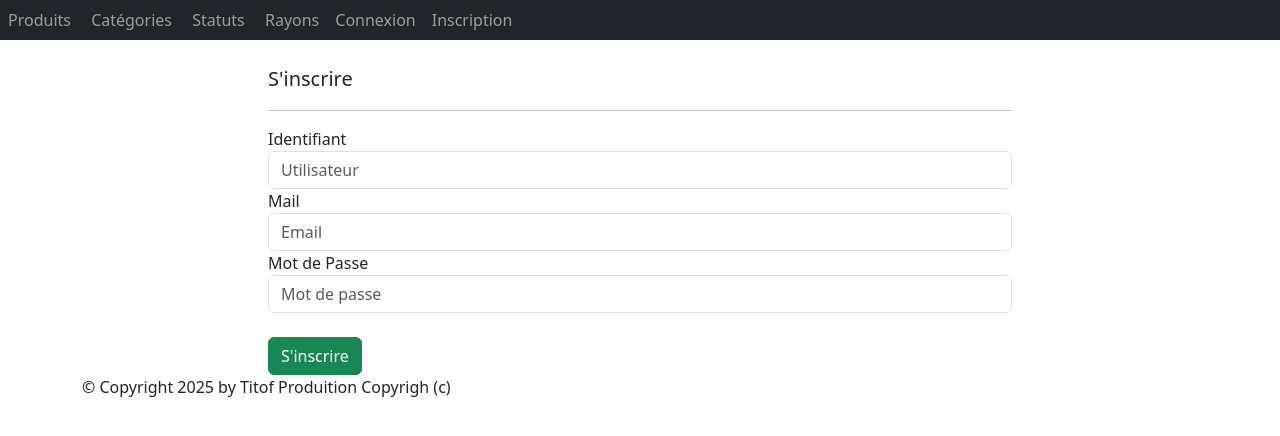
After one commit to elyandreb/INITIATION-DJANGO, a Django app: page /monApp/register/ in a window 1280 px wide. The commit adds this page. Shown: the top 436 px of the page. Run offline with Django 5.2, Linux system fonts and the light colour scheme; some libraries are stand-ins or nearby versions.

Commit message:
Fin Les vues génériques de connexion et déconnexion

```diff
--- a/TutoDjango/monApp/templates/monApp/base.html
+++ b/TutoDjango/monApp/templates/monApp/base.html
@@ -19,10 +19,23 @@
         <div class="collapse navbar-collapse" id="navbarNav">
             <ul class="navbar-nav ml-auto">
                 <li class="nav-item">
+
                     <a class="nav-link d-inline" href="{% url 'lst_prdts' %}">Produits</a>
                     <a class="nav-link d-inline" href="{% url 'lst_cats' %}">Catégories</a>
                     <a class="nav-link d-inline" href="{% url 'lst_stats' %}">Statuts</a>
                     <a class="nav-link d-inline" href="{% url 'lst_rays' %}">Rayons</a>
+                    {% if user.is_authenticated %}
+                        <li class="nav-item">
+                        <a class="nav-link d-inline" href="{% url 'logout' %}">Déconnexion</a>
+                        </li>
+                        {%else%}
+                        <li class="nav-item">
+                        <a class="nav-link d-inline" href="{% url 'login' %}">Connexion</a>
+                        </li>
+                        <li class="nav-item">
+                        <a class="nav-link d-inline" href="{% url 'register' %}">Inscription</a>
+                        </li>
+                    {%endif%}
                 </li>
             </ul>
         </div>
--- /dev/null
+++ b/TutoDjango/monApp/templates/monApp/page_register.html
@@ -0,0 +1,19 @@
+{% extends 'monApp/base.html' %}
+{% block contenu %}
+<div class="align-center col-8 offset-2">
+    <p class="lead mb-3 ml-0">S'inscrire</p>
+    <hr />
+    <form method="POST" action="{% url 'register' %}" autocomplete='off'>
+        {% csrf_token %}
+        <div class="form-group mb-3">
+            <label>Identifiant</label>
+            <input class="form-control" type="text" name="username" placeholder="Utilisateur">
+            <label>Mail</label>
+            <input class="form-control" type="mail" name="mail" placeholder="Email">
+            <label>Mot de Passe</label>
+            <input class="form-control" type="password" name="password" placeholder="Mot de passe">
+        </div>
+        <button type="submit" class="btn btn-success mt-2">S'inscrire</button>
+    </form>
+</div>
+{% endblock %}
--- a/TutoDjango/monApp/urls.py
+++ b/TutoDjango/monApp/urls.py
@@ -15,5 +15,8 @@ urlpatterns = [
     path("rayons/", views.RayonListView.as_view(), name="lst_rays"),
     path("rayons/<pk>/", views.RayonDetailView.as_view(), name="dtl_ray"),
     path("home/", views.HomeView.as_view()),
-    path("home/<param>", views.HomeView.as_view())
+    path("home/<param>", views.HomeView.as_view()),
+    path('login/', views.ConnectView.as_view(), name='login'),
+    path('register/', views.RegisterView.as_view(), name='register'),
+    path('logout/', views.DisconnectView.as_view(), name='logout')
 ]
--- a/TutoDjango/monApp/views.py
+++ b/TutoDjango/monApp/views.py
@@ -3,6 +3,9 @@ from django.http import HttpResponse
 
 from monApp.models import Categorie, Produit, Rayon, Statut
 from django.views.generic import *
+from django.contrib.auth.views import LoginView
+from django.contrib.auth import authenticate, login, logout
+from django.contrib.auth.models import User
 
 def accueil(request,param):
     return HttpResponse("<h1>Hello " + param + " ! You're connected</h1>")
@@ -128,3 +131,34 @@ class ContactView(TemplateView):
 
     def post(self, request, **kwargs):
         return render(request, self.template_name)
+
+class ConnectView(LoginView):
+    template_name = 'monApp/page_login.html'
+    def post(self, request, **kwargs):
+        lgn = request.POST.get('username', False)
+        pswrd = request.POST.get('password', False)
+        user = authenticate(username=lgn, password=pswrd)
+        if user is not None and user.is_active:
+            login(request, user)
+            return render(request, 'monApp/page_home.html', {'param': lgn, 'message': "You're connected"})
+        else:
+            return render(request, 'monApp/page_register.html')
+
+class RegisterView(TemplateView):
+    template_name = 'monApp/page_register.html'
+    def post(self, request, **kwargs):
+        username = request.POST.get('username', False)
+        mail = request.POST.get('mail', False)
+        password = request.POST.get('password', False)
+        user = User.objects.create_user(username, mail, password)
+        user.save()
+        if user is not None and user.is_active:
+            return render(request, 'monApp/page_login.html')
+        else:
+            return render(request, 'monApp/page_register.html')
+
+class DisconnectView(TemplateView):
+    template_name = 'monApp/page_logout.html'
+    def get(self, request, **kwargs):
+        logout(request)
+        return render(request, self.template_name)
```
Also changed, not shown: TutoDjango/monApp/templates/monApp/page_login.html (added, +17 -0 lines), TutoDjango/monApp/templates/monApp/page_logout.html (added, +13 -0 lines).
